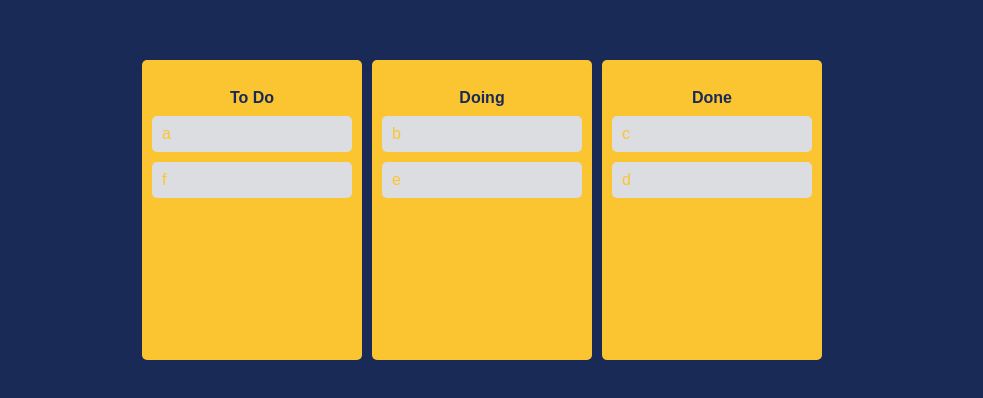
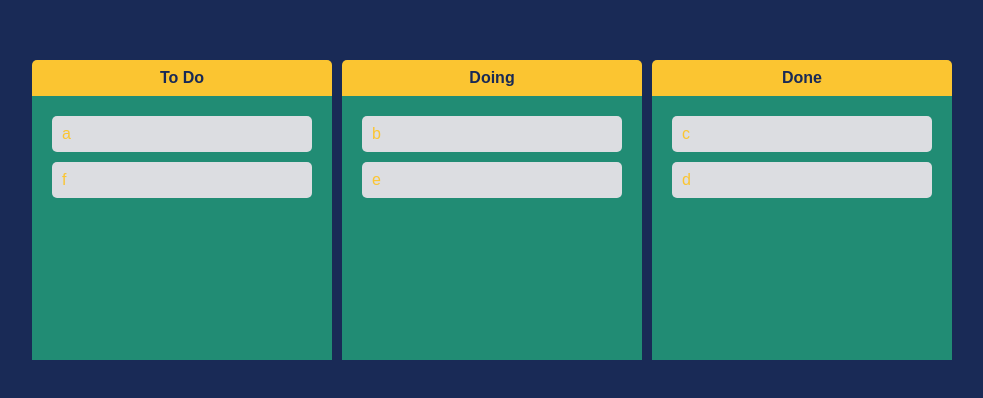
Before and after one commit to leekyungho112/ts-trello, a React (Create React App) app: page / in a window 1280 px wide. Shown: the part 190-588 px from the top of the page, without its empty margins (158-1141 px from the left). Built offline with nearby package versions, Linux system fonts and the light colour scheme.

Commit message:
Styled Change

```diff
--- a/src/App.tsx
+++ b/src/App.tsx
@@ -7,7 +7,7 @@ import Board from './components/Board';
 
 const Wrapper = styled.div`
   display: flex;
-  max-width: 680px;
+  max-width: 900px;
   width: 100%;
   margin: 0 auto;
   justify-content: center;
--- a/src/components/Board.tsx
+++ b/src/components/Board.tsx
@@ -4,17 +4,37 @@ import styled from 'styled-components';
 import DragabbleCard from './DragabbleCard';
 
 const Wrapper = styled.div`
-  padding: 20px 10px;
-  padding-top: 30px;
+  padding-top: 10px;
   background-color: ${(props) => props.theme.boardColor};
   border-radius: 5px;
   min-height: 300px;
+  width: 300px;
+  display: flex;
+  flex-direction: column;
 `;
 const Title = styled.h2`
   color: ${(props) => props.theme.bgColor};
   text-align: center;
   margin-bottom: 10px;
   font-weight: bold;
+`;
+
+interface IAreaProps {
+  isDraggingFromThisWith: boolean;
+  isDraggingOver: boolean;
+}
+
+const Area = styled.div<IAreaProps>`
+  background-color: ${(props) =>
+    props.isDraggingOver
+      ? '#84817a'
+      : props.isDraggingFromThisWith
+      ? '#cc8e35'
+      : '#218c74'};
+  /* opacity: ${(props) => (props.isDraggingOver ? 0.8 : 1)}; */
+  transition: all 0.2s ease-in-out;
+  flex-grow: 1;
+  padding: 20px;
 `;
 interface IBoardProps {
   toDos: string[];
@@ -26,13 +46,18 @@ const Board = ({ toDos, boardId }: IBoardProps) => {
     <Wrapper>
       <Title>{boardId}</Title>
       <Droppable droppableId={boardId}>
-        {(magic) => (
-          <div ref={magic.innerRef} {...magic.droppableProps}>
+        {(magic, snapshot) => (
+          <Area
+            isDraggingOver={snapshot.isDraggingOver}
+            isDraggingFromThisWith={Boolean(snapshot.draggingFromThisWith)}
+            ref={magic.innerRef}
+            {...magic.droppableProps}
+          >
             {toDos?.map((toDo, index) => (
               <DragabbleCard key={toDo} index={index} toDo={toDo} />
             ))}
             {magic.placeholder}
-          </div>
+          </Area>
         )}
       </Droppable>
     </Wrapper>
--- a/src/components/DragabbleCard.tsx
+++ b/src/components/DragabbleCard.tsx
@@ -2,11 +2,14 @@ import React from 'react';
 import { Draggable } from 'react-beautiful-dnd';
 import styled from 'styled-components';
 
-const Card = styled.div`
-  background-color: ${(props) => props.theme.cardColor};
+const Card = styled.div<{ isDragging: boolean }>`
+  background-color: ${(props) =>
+    props.isDragging ? '#0a3d62' : props.theme.cardColor};
   border-radius: 5px;
   padding: 10px 10px;
   margin-bottom: 10px;
+  box-shadow: ${(props) =>
+    props.isDragging ? '0 2px 10px rgba(255,255,255,0.4)' : 'none'};
 `;
 
 interface IDragabbleCardProps {
@@ -17,8 +20,9 @@ interface IDragabbleCardProps {
 const DragabbleCard = ({ toDo, index }: IDragabbleCardProps) => {
   return (
     <Draggable key={toDo} draggableId={toDo} index={index}>
-      {(magic) => (
+      {(magic, snapshot) => (
         <Card
+          isDragging={snapshot.isDragging}
           ref={magic.innerRef}
           {...magic.draggableProps}
           {...magic.dragHandleProps}
```
